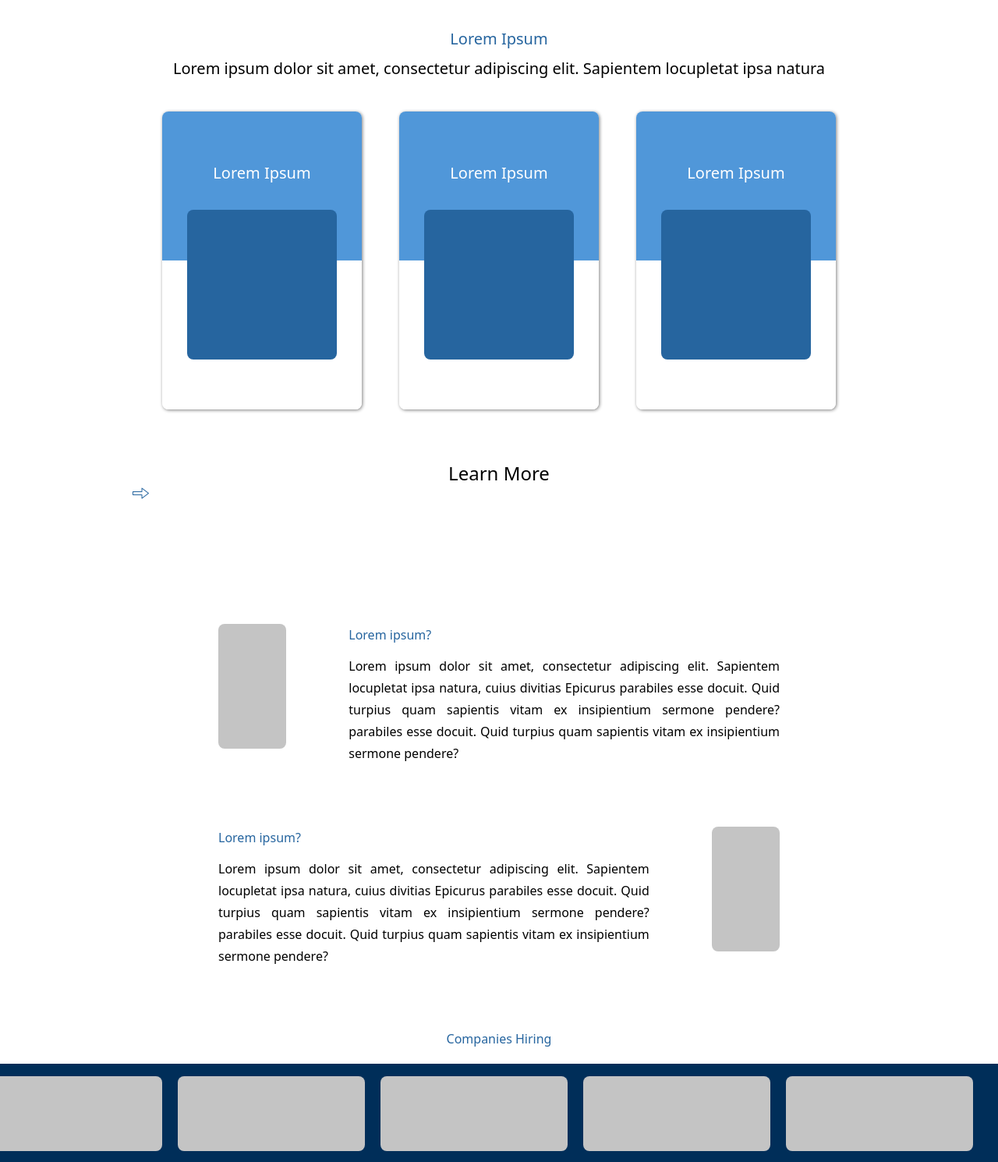
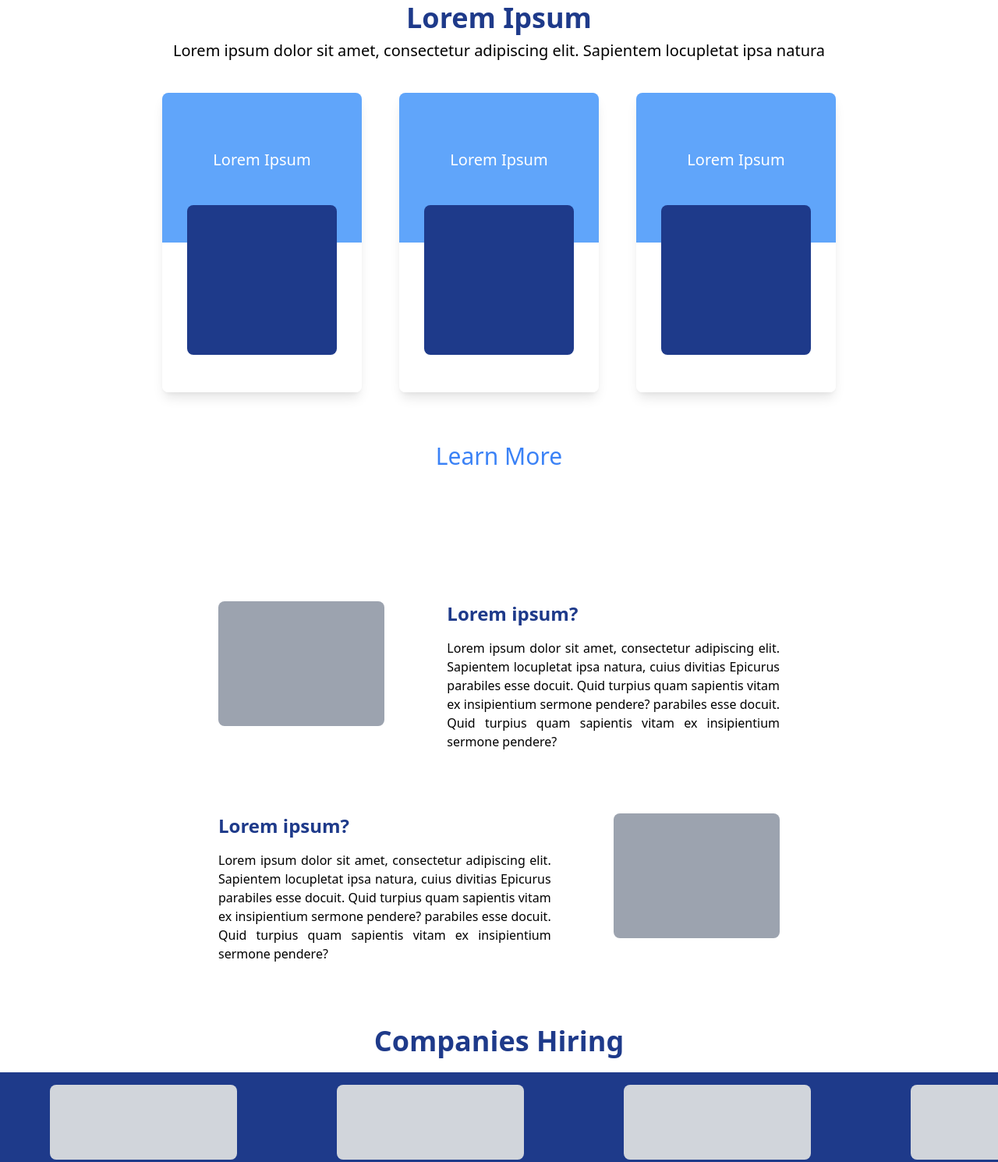
Before and after one commit to jdhvsnehal/eduark, a plain HTML site: page index.html in a window 1280 px wide. Shown: the part 1493-2983 px from the top of the page at 78% size. Drawn offline with nearby package versions, Linux system fonts and the light colour scheme.

Commit message:
css to tailwind: cards, scrollbar, footer

```diff
--- a/index.html
+++ b/index.html
@@ -42,57 +42,72 @@
                 <div class="w-48 h-24 bg-blue-900 m-8 mb-4 rounded-2xl"></div>
             </div>
         </div>
-        <div class="card1">
-            <h1>Lorem Ipsum</h1>
+        <div class="mt-80 mb-32 text-center text-xl">
+            <h1 class=" text-blue-900 text-4xl font-semibold mb-2">Lorem Ipsum</h1>
             <p>Lorem ipsum dolor sit amet, consectetur adipiscing elit. Sapientem locupletat ipsa natura</p>
-            <div class=l>
-                <div class=c>
-                    <h3>Lorem Ipsum</h3>
-                    <div></div>
+            <div class="flex justify-evenly items-center pb-16">
+                <div class="mt-10 w-64 h-96 rounded-lg overflow-hidden shadow-lg flex-col">
+                    <div class="h-1/2 w-full bg-blue-400 flex items-center justify-center">
+                        <h3 class="-mt-5 text-white">Lorem Ipsum</h3>
+                    </div>
+                    <div class="h-1/2 w-full bg-white relative">
+                        <div class="absolute w-48 h-48 bg-blue-900 rounded-lg ml-8 -mt-12"></div>
+                    </div>
                 </div>
-                <div class=c>
-                    <h3>Lorem Ipsum</h3>
-                    <div></div>
+                <div class="mt-10 w-64 h-96 rounded-lg overflow-hidden shadow-lg flex-col">
+                    <div class="h-1/2 w-full bg-blue-400 flex items-center justify-center">
+                        <h3 class="-mt-5 text-white">Lorem Ipsum</h3>
+                    </div>
+                    <div class="h-1/2 w-full bg-white relative">
+                        <div class="absolute w-48 h-48 bg-blue-900 rounded-lg ml-8 -mt-12"></div>
+                    </div>
                 </div>
-                <div class=c>
-                    <h3>Lorem Ipsum</h3>
-                    <div></div>
+                <div class="mt-10 w-64 h-96 rounded-lg overflow-hidden shadow-lg flex-col">
+                    <div class="h-1/2 w-full bg-blue-400 flex items-center justify-center">
+                        <h3 class="-mt-5 text-white">Lorem Ipsum</h3>
+                    </div>
+                    <div class="h-1/2 w-full bg-white relative">
+                        <div class="absolute w-48 h-48 bg-blue-900 rounded-lg ml-8 -mt-12"></div>
+                    </div>
                 </div>
             </div>
-            <a href="#">Learn More<img src="images/arr-icon.png" style="margin: -5px 8px"></a>
+            <a href="#" class="no-underline text-blue-500 text-3xl hover:underline">Learn More</a>
         </div>
-        <div class="cx">
-            <div class="img-fr"></div>
-            <div>
-                <h2>Lorem ipsum?</h2>
+        <div class="flex justify-between text-justify mx-20">
+            <div class="m-10 h-40 w-1/3 bg-gray-400 rounded-lg"></div>
+            <div class="m-10 w-2/3">
+                <h2 class="text-blue-900 text-2xl pb-4 font-semibold">Lorem ipsum?</h2>
                 <p>Lorem ipsum dolor sit amet, consectetur adipiscing elit. Sapientem locupletat ipsa natura, cuius
                     divitias Epicurus parabiles esse docuit. Quid turpius quam sapientis vitam ex insipientium sermone
                     pendere? parabiles esse docuit. Quid turpius quam sapientis vitam ex insipientium sermone pendere?
                 </p>
             </div>
         </div>
-        <div class="cx">
-            <div>
-                <h2>Lorem ipsum?</h2>
+        <div class="flex justify-between text-justify mx-20">
+            <div class="m-10 w-2/3">
+                <h2 class="text-blue-900 text-2xl pb-4 font-semibold">Lorem ipsum?</h2>
                 <p>Lorem ipsum dolor sit amet, consectetur adipiscing elit. Sapientem locupletat ipsa natura, cuius
                     divitias Epicurus parabiles esse docuit. Quid turpius quam sapientis vitam ex insipientium sermone
                     pendere? parabiles esse docuit. Quid turpius quam sapientis vitam ex insipientium sermone pendere?
                 </p>
             </div>
-            <div class="img-fr"></div>
+            <div class="m-10 h-40 w-1/3 bg-gray-400 rounded-lg"></div>
         </div>
     </div>
-    <div class="mq">
+    <div class="text-center text-blue-900 text-4xl font-semibold">
         <h1>Companies Hiring</h1>
-        <div class="out">
-            <div></div>
-            <div></div>
-            <div></div>
-            <div></div>
-            <div></div>
+        <div class="mt-5 h-32 bg-blue-900 flex flex-no-wrap overflow-x-scroll scrolling-touch items-center">
+            <div class="flex-none h-24 w-60 mx-16 bg-gray-300 rounded-lg"></div>
+            <div class="flex-none h-24 w-60 mx-16 bg-gray-300 rounded-lg"></div>
+            <div class="flex-none h-24 w-60 mx-16 bg-gray-300 rounded-lg"></div>
+            <div class="flex-none h-24 w-60 mx-16 bg-gray-300 rounded-lg"></div>
+            <div class="flex-none h-24 w-60 mx-16 bg-gray-300 rounded-lg"></div>
+            <div class="flex-none h-24 w-60 mx-16 bg-gray-300 rounded-lg"></div>
+            <div class="flex-none h-24 w-60 mx-16 bg-gray-300 rounded-lg"></div>
+            <div class="flex-none h-24 w-60 mx-16 bg-gray-300 rounded-lg"></div>
         </div>
     </div>
-    <div class="footer">
+    <div class="h-20 bg-blue-400">
     </div>
 </body>
 
--- a/styles.css
+++ b/styles.css
@@ -8,191 +8,6 @@ body {
     background-image: url('images/blue-vector.png');
     background-size: 90%;
     background-repeat: no-repeat;
-    /* background-attachment: fixed; */
     background-position: left top;
     font-family: 'Roboto', sans-serif;
 }
-
-/* .main {
-    margin: 2.5rem 10rem;
-} */
-
-/* .navbar>* {
-    margin-right: 3rem;
-    color: white;
-    font-size: 20px;
-} */
-/*
-#logo {
-    font-size: 2rem;
-    margin-right: 10rem;
-} */
-
-/* #btn {
-    padding: 0.4rem 1.25rem;
-    color: rgb(93, 92, 126);
-    background: white;
-    border: 1px solid #5097D9;
-    border-radius: 1.25rem;
-    float: right;
-    margin-right: 0;
-} */
-
-/* .hero {
-    display: flex;
-} */
-/*
-.hero img {
-    width: 800px;
-    margin-left: -7.5rem;
-    margin-right: -20rem;
-} */
-
-/* .intro {
-    color: white;
-    font-size: 1.5rem;
-    max-width: 28rem;
-    margin: 10rem 0 5rem 7rem ;
-}
-
-.intro h1 {
-    font-size: 4.8rem;
-    margin-bottom: 1rem;
-    line-height: 4rem;
-}
-
-#btn1 {
-    background: #002E59;
-    font-size: 1.25rem;
-    margin: 1.25rem 0;
-    color: white;
-    padding: 0.75rem 1.5rem;
-    border-radius: 1.5rem;
-    border: 0;
-} */
-/*
-.container {
-    padding: 3rem 6rem;
-    background: white;
-    width: 48rem;
-    margin-left: auto;
-    margin-right: auto;
-    font-size: 1.25rem;
-    text-align: center;
-    border-radius: 1.5rem;
-    box-shadow: 1px 1px 4px gray;
-}
-
-.container h1 {
-    color: #26659F;
-    margin-bottom: 1rem;
-} */
-
-/* .rect {
-    display: flex;
-    justify-content: space-evenly;
-}
-
-.rect>* {
-    margin: 2rem 2rem 1rem 2rem;
-    background: #26659F;
-    width: 12rem;
-    height: 6rem;
-    border-radius: 1rem;
-} */
-
-.card1 {
-    margin-top: 22rem;
-    text-align: center;
-    font-size: 1.25rem;
-    margin-bottom: 7.5rem;
-}
-
-.card1 h1 {
-    color: #26659F;
-    margin-bottom: 0.5rem;
-}
-
-.l {
-    display: flex;
-    justify-content: space-evenly;
-    align-items: center;
-    padding-bottom: 4rem;
-}
-
-.c {
-    padding-top: 4rem;
-    margin-top: 2.5rem;
-    width: 16rem;
-    text-align: center;
-    box-shadow: 1px 1px 4px gray;
-    border-radius: 0.5rem;
-    color: white;
-    background: linear-gradient(to top, white 0%, white 50%, #5097D9 50%, #5097D9 100%);
-}
-
-.c div {
-    width: 12rem;
-    height: 12rem;
-    border-radius: 0.5rem;
-    margin: 2rem 0 4rem 2rem;
-    background: #26659F;
-}
-
-a {
-    text-decoration: none;
-    color: #26659F;
-    font-size: 1.5rem;
-}
-
-.cx {
-    display: flex;
-    justify-content: space-between;
-    margin: 0 5rem;
-    line-height: 1.75rem;
-    text-align: justify;
-}
-
-.cx h2 {
-    color: #26659F;
-    margin-bottom: 0.75rem;
-}
-
-.cx>* {
-    margin: 2.5rem;
-    max-width: 38rem;
-}
-
-.img-fr {
-    width: 22rem;
-    height: 10rem;
-    background: #C4C4C4;
-    border-radius: 0.5rem;
-}
-
-.mq {
-    text-align: center;
-    color: #26659F;
-    margin-top: 2rem;
-}
-
-.out {
-    margin-top: 1.25rem;
-    height: 8rem;
-    background: #002E59;
-    display: flex;
-    justify-content: space-between;
-}
-
-.out>* {
-    margin: 1rem 2rem 0 -2rem;
-    height: 6rem;
-    width: 15rem;
-    background: #C4C4C4;
-    border-radius: 0.5rem;
-}
-
-.footer {
-    height: 5rem;
-    background: #5097D9;
-}
```
Also changed, not shown: images/arr-icon.png (deleted).
